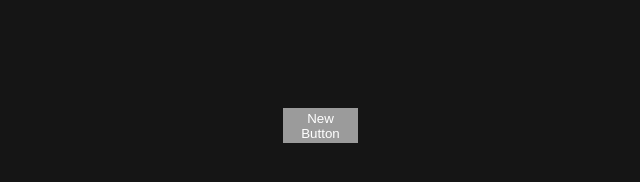
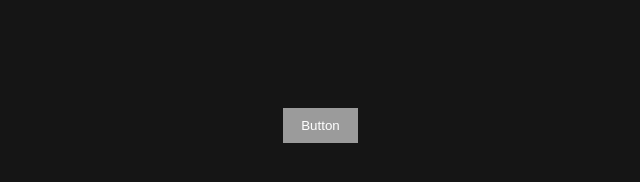
Before and after one commit to hasnat-shahriyar/Web_Practices, a plain HTML site: page P9/button.html in a window 1280 px wide. Shown: the full height of the page, 225-865 px from the left. Drawn offline with Linux system fonts and the light colour scheme.

Commit message:
returning again

```diff
--- a/P9/button.html
+++ b/P9/button.html
@@ -9,7 +9,7 @@
     <link rel="stylesheet" href="style.css">
 </head>
 <body>
-    <button class="btn" onclick="hs_nahin()">New Button</button>
+    <button class="btn" onclick="hs_nahin()">Button</button>
 
     <!-- onclick is a javascript attribute -->
 
```
